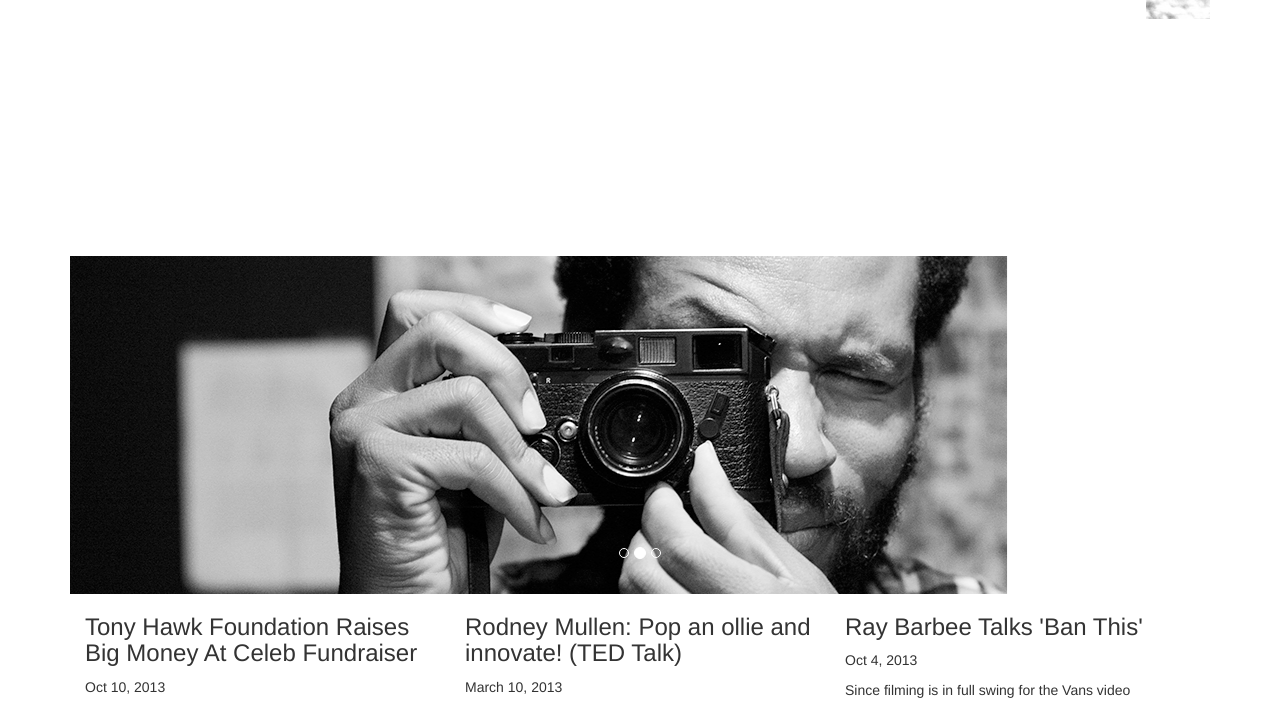
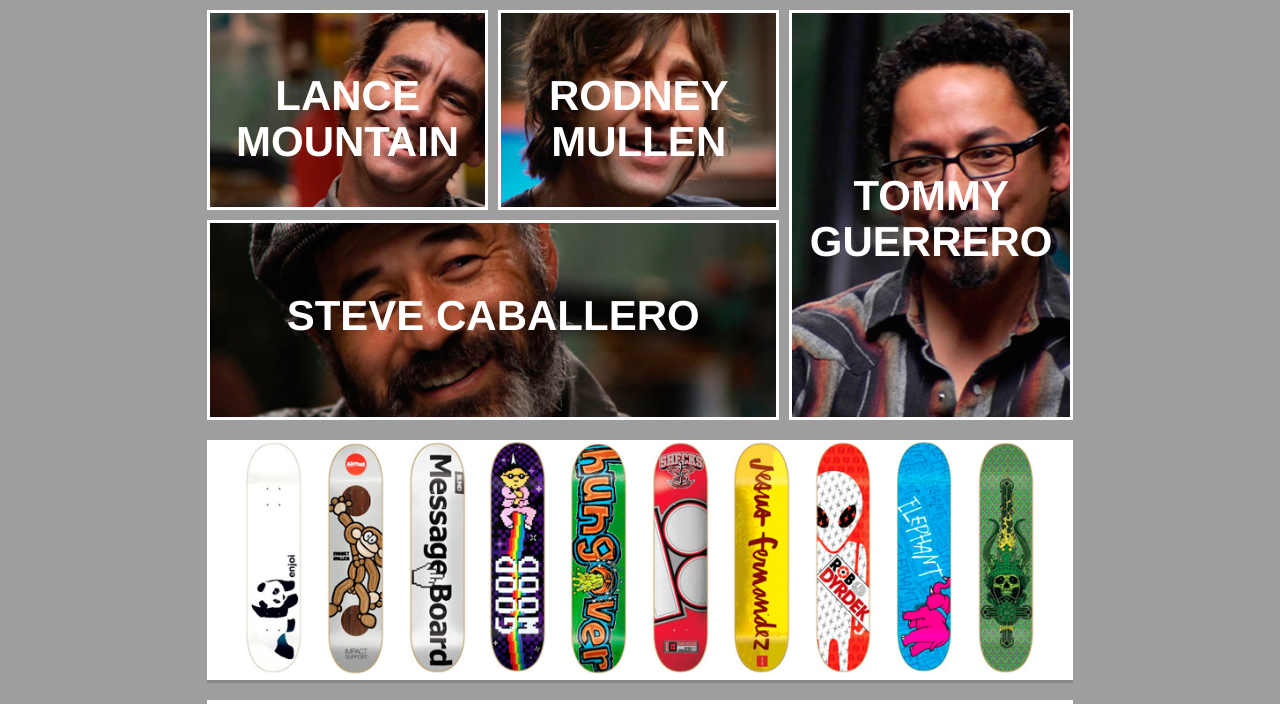
Before and after one commit to clewott/BlueIonProject, a website: page index.html in a window 1280 px wide. Shown: the part 812-1516 px from the top of the page. Drawn offline with nearby package versions, Linux system fonts and the light colour scheme; the site is published under a folder, as on GitHub Pages, so addresses that start at the root find nothing.

Commit message:
fix path

```diff
--- a/index.html
+++ b/index.html
@@ -6,7 +6,7 @@
 
   <meta name="viewport" content="width=device-width,initial-scale=1">
   <link href="//maxcdn.bootstrapcdn.com/bootstrap/3.2.0/css/bootstrap.min.css" rel="stylesheet">
-  <link rel="stylesheet" href="/Styles/styles.css">
+  <link rel="stylesheet" href="Styles/styles.css">
 </head>
 <body>
   <div class="container">
@@ -371,6 +371,6 @@ The event was Co-Chaired by Tony Hawk and award-winning actor, director and scre
 
 <script src="//cdnjs.cloudflare.com/ajax/libs/jquery/2.1.1/jquery.min.js"></script>
   <script src="//maxcdn.bootstrapcdn.com/bootstrap/3.2.0/js/bootstrap.min.js"></script>
-  <script src="/Scripts/main.js"></script>
+  <script src="Scripts/main.js"></script>
 </body>
 </html>
```
